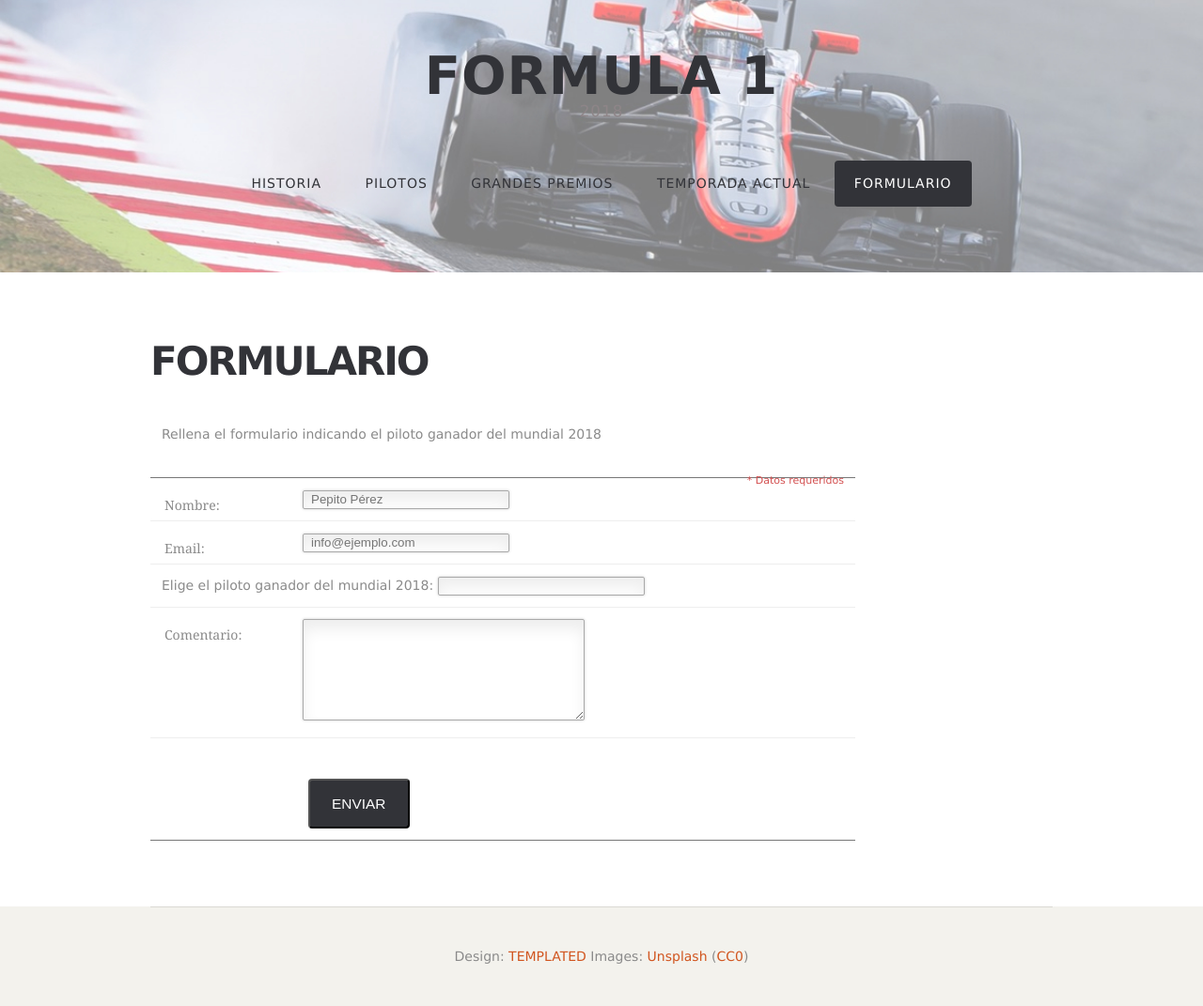
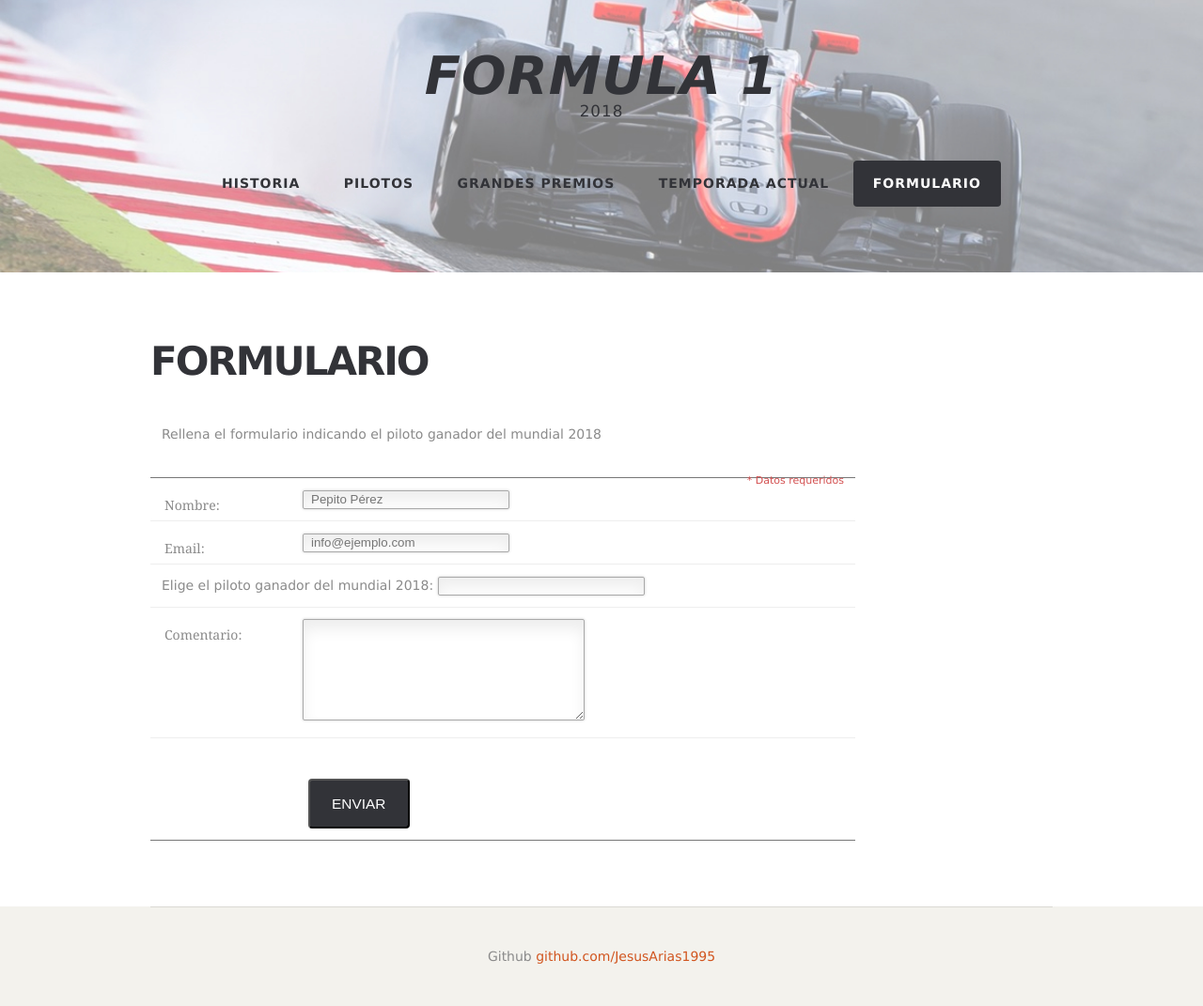
Before and after one commit to JesusArias1995/Proyecto_HTML5_CSS, a plain HTML site: page onecolumn.html in a window 1280 px wide. Shown: the whole page at 94% size. Drawn offline with nearby package versions, Linux system fonts and the light colour scheme.

Commit message:
Modificacion de ficheros

```diff
--- a/css/style-desktop.css
+++ b/css/style-desktop.css
@@ -44,6 +44,7 @@
 			text-transform: uppercase;
 			font-size: 4em;
 			font-weight: 900;
+			font-style: italic;
 			color: #323338;
 		}
 
@@ -54,7 +55,7 @@
 			letter-spacing: 1px;
 			text-transform: uppercase;
 			font-size: 1.2em;
-			color: #8e8588;
+			color: #323338;
 		}
 
 
@@ -84,7 +85,7 @@
 				letter-spacing: 1px;
 				text-decoration: none;
 				text-transform: uppercase;
-				font-weight: 200;
+				font-weight: 800;
 				font-size: 1em;
 				outline: 0;
 				color: #323338;
--- a/onecolumn.html
+++ b/onecolumn.html
@@ -110,7 +110,7 @@
 			<!-- Copyright -->
 			<div id="copyright">
 				<div class="container">
-					Design: <a href="http://templated.co">TEMPLATED</a> Images: <a href="http://unsplash.com">Unsplash</a> (<a href="http://unsplash.com/cc0">CC0</a>)
+					Github <a href="https://github.com/JesusArias1995/Proyecto_HTML5_CSS">github.com/JesusArias1995</a>
 				</div>
 			</div>
 
```
Also changed, not shown: index.html (+2 -2 lines), threecolumn.html (+1 -1 lines), twocolumn1.html (+1 -1 lines), twocolumn2.html (+1 -1 lines).
